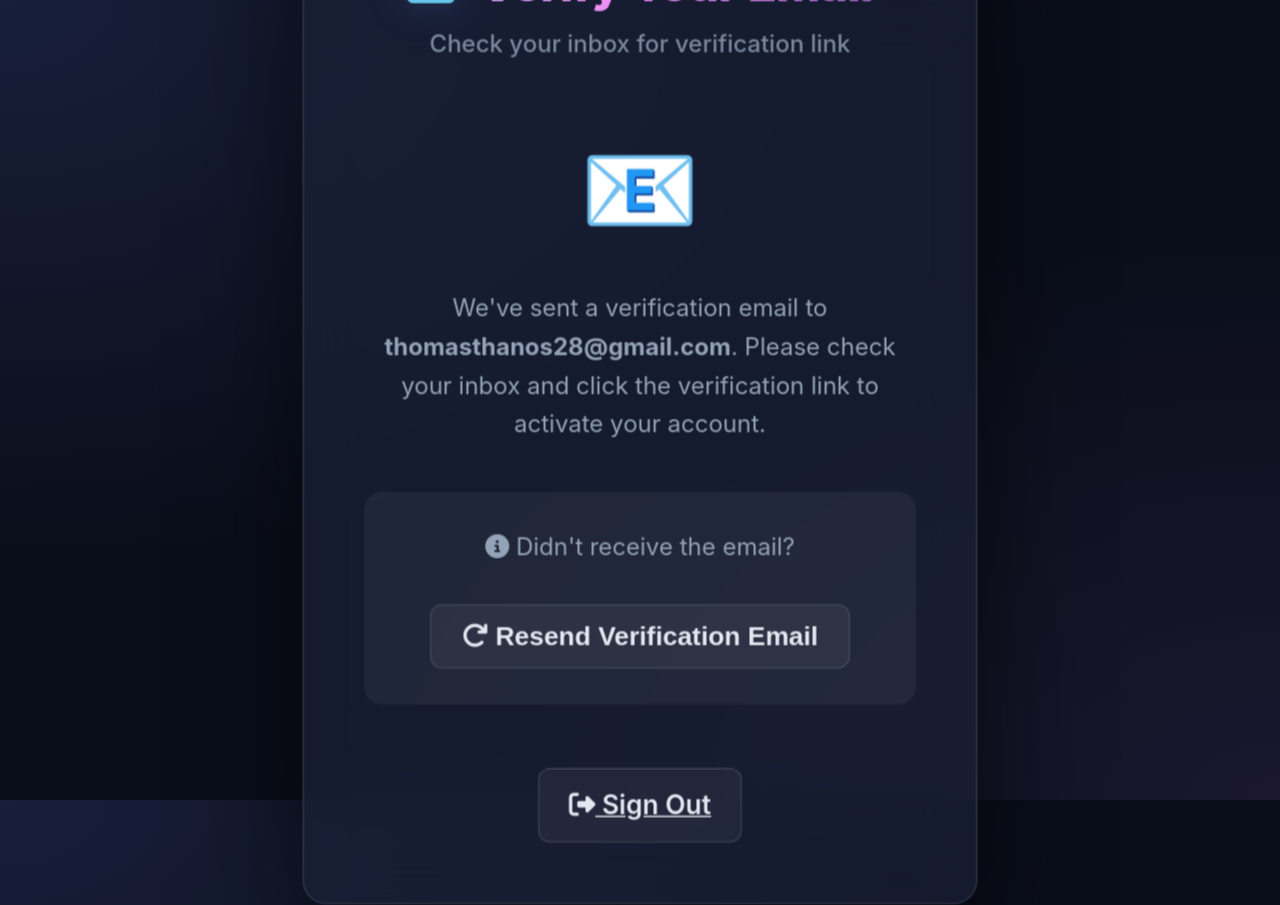
After one commit to thomasthanos/backup-server, a Flask app: page /verify_pending in a window 1280 px wide. The commit adds this page. Run offline with Flask 3, Linux system fonts and the light colour scheme; a user stored in the database is signed in.

Commit message:
Add email verification with code and improve auth flows
Implements email verification using short-lived numeric codes sent via email, adds new templates for code entry and pending verification, and updates authentication logic to require verified emails for access. Refactors registration and sign-in to enforce name entry, improves password reset flow, and adds middleware to restrict access for unverified users. UI changes enhance feedback and form handling for sign-in, registration, and verification steps.

```diff
--- a/file_upload_server/server.py
+++ b/file_upload_server/server.py
@@ -3,17 +3,41 @@ from werkzeug.security import generate_password_hash, check_password_hash
 from werkzeug.utils import secure_filename
 import os
 import secrets
-from datetime import datetime
+from datetime import datetime, timedelta
 import mimetypes
 import sqlite3
 from contextlib import contextmanager
 import logging
+import smtplib
+# Use the correct class names from the ``email.mime`` package.  In
+# Python's ``email.mime`` API, the classes are capitalized as
+# ``MIMEText`` and ``MIMEMultipart``.  Importing them with the wrong
+# capitalization (e.g. ``MimeText`` or ``MimeMultipart``) will raise
+# ImportError in Python 3.13+.
+from email.mime.text import MIMEText
+from email.mime.multipart import MIMEMultipart
+import uuid
+import random
+import string
 
 app = Flask(__name__)
-app.secret_key = secrets.token_hex(32)
+# Use a stable secret key so that session cookies remain valid across restarts.
+# If you deploy this application, replace the value below with a strong random
+# secret key and consider loading it from an environment variable.
+app.secret_key = 'a1b2c3d4e5f6g7h8i9j0'
 app.config['UPLOAD_FOLDER'] = 'uploads'
-app.config['MAX_CONTENT_LENGTH'] = 500 * 1024 * 1024  # 500MB max file size
+# Remove the default maximum file upload size limit. By setting MAX_CONTENT_LENGTH
+# to None, uploads are not restricted by Flask (other layers like the web server
+# may still impose limits). Previously this was set to 500MB.
+app.config['MAX_CONTENT_LENGTH'] = None
 app.config['DATABASE'] = 'data/fileserver.db'
+
+# Ρυθμίσεις SMTP
+app.config['SMTP_SERVER'] = 'smtp.gmail.com'
+app.config['SMTP_PORT'] = 587
+app.config['SMTP_USERNAME'] = 'plussd090@gmail.com'  # Αλλαγή με το email σας
+app.config['SMTP_PASSWORD'] = 'ncchuzjbkkgidnih'     # Αλλαγή με τον κωδικό εφαρμογής
+app.config['BASE_URL'] = 'http://localhost:5000'      # Αλλαγή με το URL της εφαρμογής σας
 
 # Ρύθμιση απλών logs
 logging.basicConfig(level=logging.INFO, format='%(message)s')
@@ -51,6 +75,7 @@ def init_db():
                 email TEXT UNIQUE NOT NULL,
                 password TEXT NOT NULL,
                 name TEXT,
+                email_verified BOOLEAN DEFAULT 0,
                 created TIMESTAMP DEFAULT CURRENT_TIMESTAMP
             );
 
@@ -77,12 +102,117 @@ def init_db():
                 FOREIGN KEY (folder_id) REFERENCES folders(id)
             );
 
+            CREATE TABLE IF NOT EXISTS tokens (
+                id INTEGER PRIMARY KEY AUTOINCREMENT,
+                token TEXT UNIQUE NOT NULL,
+                user_id INTEGER NOT NULL,
+                token_type TEXT NOT NULL, -- 'email_verify' ή 'password_reset'
+                expires TIMESTAMP NOT NULL,
+                used BOOLEAN DEFAULT 0,
+                created TIMESTAMP DEFAULT CURRENT_TIMESTAMP,
+                FOREIGN KEY (user_id) REFERENCES users(id)
+            );
+
             CREATE INDEX IF NOT EXISTS idx_files_user ON files(user_id);
             CREATE INDEX IF NOT EXISTS idx_files_folder ON files(folder_id);
             CREATE INDEX IF NOT EXISTS idx_folders_user ON folders(user_id);
+            CREATE INDEX IF NOT EXISTS idx_tokens_token ON tokens(token);
+            CREATE INDEX IF NOT EXISTS idx_tokens_user_type ON tokens(user_id, token_type);
         ''')
 
 init_db()
+
+# Συνάρτηση αποστολής email
+def send_email(to_email, subject, body):
+    try:
+        # Create a multipart message using the correct class name.  The
+        # ``MIMEMultipart`` class handles the multipart container for
+        # email messages.  It must be imported as ``MIMEMultipart`` (see
+        # imports above).
+        msg = MIMEMultipart()
+        msg['From'] = app.config['SMTP_USERNAME']
+        msg['To'] = to_email
+        msg['Subject'] = subject
+
+        # Attach the HTML body using ``MIMEText``.  ``MIMEText`` should
+        # always be imported and referenced with the proper uppercase
+        # name, otherwise Python will raise ImportError.
+        msg.attach(MIMEText(body, 'html'))
+
+        server = smtplib.SMTP(app.config['SMTP_SERVER'], app.config['SMTP_PORT'])
+        server.starttls()
+        server.login(app.config['SMTP_USERNAME'], app.config['SMTP_PASSWORD'])
+        server.send_message(msg)
+        server.quit()
+        return True
+    except Exception as e:
+        print(f"Σφάλμα αποστολής email: {e}")
+        return False
+
+# Συνάρτηση δημιουργίας token
+def create_token(user_id, token_type, expires_hours=24, conn=None):
+    """
+    Create a new token for a user and return it.
+
+    If a database connection is provided via the ``conn`` parameter, the token
+    insert will occur on that connection. Otherwise, a new connection will be
+    obtained from ``get_db()``. Accepting an optional connection avoids
+    nested ``with get_db()`` blocks, which can cause SQLite to lock the
+    database when multiple write transactions overlap.
+    """
+    token = str(uuid.uuid4())
+    expires = datetime.now() + timedelta(hours=expires_hours)
+
+    if conn is not None:
+        conn.execute(
+            'INSERT INTO tokens (token, user_id, token_type, expires) VALUES (?, ?, ?, ?)',
+            (token, user_id, token_type, expires)
+        )
+    else:
+        with get_db() as conn_local:
+            conn_local.execute(
+                'INSERT INTO tokens (token, user_id, token_type, expires) VALUES (?, ?, ?, ?)',
+                (token, user_id, token_type, expires)
+            )
+    return token
+
+# Generate and store a short‑lived numeric verification code for email verification.
+def create_code(user_id, token_type, expires_minutes=5, length=6, conn=None):
+    """
+    Create a numeric verification code for a user. The code will expire after
+    the specified number of minutes. Returns the code string. If a database
+    connection is provided, the code is inserted using that connection to avoid
+    nested transactions.
+    """
+    # Generate a random numeric code of the desired length
+    code = ''.join(random.choices(string.digits, k=length))
+    expires = datetime.now() + timedelta(minutes=expires_minutes)
+    if conn is not None:
+        conn.execute(
+            'INSERT INTO tokens (token, user_id, token_type, expires) VALUES (?, ?, ?, ?)',
+            (code, user_id, token_type, expires)
+        )
+    else:
+        with get_db() as conn_local:
+            conn_local.execute(
+                'INSERT INTO tokens (token, user_id, token_type, expires) VALUES (?, ?, ?, ?)',
+                (code, user_id, token_type, expires)
+            )
+    return code
+
+# Συνάρτηση επαλήθευσης token
+def verify_token(token, token_type):
+    with get_db() as conn:
+        token_data = conn.execute(
+            'SELECT * FROM tokens WHERE token = ? AND token_type = ? AND used = 0 AND expires > ?',
+            (token, token_type, datetime.now())
+        ).fetchone()
+
+        if token_data:
+            # Σημειώνουμε το token ως χρησιμοποιημένο
+            conn.execute('UPDATE tokens SET used = 1 WHERE id = ?', (token_data['id'],))
+            return token_data
+        return None
 
 @app.route('/')
 def index():
@@ -92,35 +222,65 @@ def index():
 
 @app.route('/signin', methods=['GET', 'POST'])
 def signin():
+    # If the user is already logged in (has an active session), redirect them to the dashboard instead of showing the sign‑in page again.
+    if 'user_id' in session:
+        return redirect(url_for('dashboard'))
     if request.method == 'POST':
         email = request.form.get('email')
         password = request.form.get('password')
 
-        # Παίρνουμε την IP του χρήστη
         user_ip = request.remote_addr
 
         with get_db() as conn:
             user = conn.execute('SELECT * FROM users WHERE email = ?', (email,)).fetchone()
 
             if user and check_password_hash(user['password'], password):
+                # If the user's email is not yet verified, send a one‑time code instead of a link
+                if not user['email_verified']:
+                    # Generate a short‑lived numeric code (5 minute expiry)
+                    code = create_code(user['id'], 'email_code', expires_minutes=5, conn=conn)
+                    # Prepare email with the verification code
+                    email_body = f"""
+                    <html>
+                    <body>
+                        <h2>Email Verification Code</h2>
+                        <p>Your verification code is: <strong>{code}</strong></p>
+                        <p>This code is valid for 5 minutes. Please enter it along with your password to verify your account.</p>
+                    </body>
+                    </html>
+                    """
+                    send_email(email, "Email Verification Code - File Upload Server", email_body)
+                    flash('A verification code has been sent to your email. Please enter it along with your password to verify your account.', 'success')
+                    # Store user info in session so that /verify_code can associate the code with the user
+                    session['user_id'] = user['id']
+                    session['user_email'] = user['email']
+                    return redirect(url_for('verify_code'))
+
+                # Email already verified: log the user in normally
                 session['user_id'] = user['id']
                 session['user_email'] = user['email']
-                # ΝΕΟ: Προσθήκη IP στο μήνυμα επιτυχίας
                 logger.info(f"Σύνδεση επιτυχής - {email} από IP: {user_ip}")
                 flash('Successfully logged in!', 'success')
                 return redirect(url_for('dashboard'))
             else:
-                # ΝΕΟ: Προσθήκη IP στο μήνυμα αποτυχίας
                 logger.info(f"Αποτυχημένη σύνδεση - {email} από IP: {user_ip}")
                 flash('Invalid email or password', 'error')
 
-    return render_template('signin.html')
+    # Determine whether we should show the login form (instead of the registration form).
+    # Accept multiple possible query parameters for flexibility (e.g., show_login, show_login, login).
+    show_login = False
+    for key in ['show_login', 'show_login', 'login']:
+        val = request.args.get(key)
+        if val and val.lower() in ['1', 'true', 'yes']:
+            show_login = True
+            break
+    return render_template('signin.html', show_login=show_login)
 
 @app.route('/register', methods=['POST'])
 def register():
     email = request.form.get('email')
     password = request.form.get('password')
-    name = request.form.get('name', email.split('@')[0])
+    name = request.form.get('name', '').strip()
 
     with get_db() as conn:
         existing = conn.execute('SELECT id FROM users WHERE email = ?', (email,)).fetchone()
@@ -129,46 +289,203 @@ def register():
             flash('Email already registered', 'error')
             return redirect(url_for('signin'))
 
+        # Require a non-empty name
+        if not name:
+            flash('Name is required', 'error')
+            return redirect(url_for('signin'))
+
         conn.execute('INSERT INTO users (email, password, name) VALUES (?, ?, ?)',
                     (email, generate_password_hash(password), name))
 
         user = conn.execute('SELECT id FROM users WHERE email = ?', (email,)).fetchone()
+
+        # Generate a numeric verification code valid for 5 minutes
+        code = create_code(user['id'], 'email_code', expires_minutes=5, conn=conn)
+
+        # Send email with verification code instead of a link
+        email_body = f"""
+        <html>
+        <body>
+            <h2>Welcome to File Upload Server!</h2>
+            <p>Your verification code is: <strong>{code}</strong></p>
+            <p>This code is valid for 5 minutes. Please enter it along with your password to activate your account.</p>
+            <p>If you didn't create an account, you can safely ignore this email.</p>
+        </body>
+        </html>
+        """
+
+        if send_email(email, "Verify Your Email - File Upload Server", email_body):
+            flash('Account created successfully! A verification code has been sent to your email. Please enter it along with your password.', 'success')
+        else:
+            flash('Account created successfully! But we could not send the verification code email. Please contact support.', 'warning')
+
+        # Store session details so the user can verify their code
         session['user_id'] = user['id']
         session['user_email'] = email
 
     logger.info(f"Νέος χρήστης - {email}")
-    flash('Account created successfully!', 'success')
-    return redirect(url_for('dashboard'))
+    return redirect(url_for('verify_code'))
+
+# Route για αναμονή επαλήθευσης
+@app.route('/verify_pending')
+def verify_pending():
+    if 'user_id' not in session:
+        return redirect(url_for('signin'))
+    return render_template('verify-pending.html')
+
+# Route για επαλήθευση email
+@app.route('/verify_email/<token>')
+def verify_email(token):
+    token_data = verify_token(token, 'email_verify')
+
+    if token_data:
+        with get_db() as conn:
+            conn.execute('UPDATE users SET email_verified = 1 WHERE id = ?', (token_data['user_id'],))
+
+        flash('Email verified successfully! You can now use all features.', 'success')
+        return redirect(url_for('dashboard'))
+    else:
+        flash('Invalid or expired verification link.', 'error')
+        return redirect(url_for('signin'))
+
+# Route for verifying a numeric code sent via email.  When a user registers
+# or attempts to sign in without a verified email, a short‑lived code is
+# generated and emailed to them.  This route presents a form where the
+# user can enter the code and their account password.  If both the code
+# and password match, the user's email is marked as verified.
+@app.route('/verify_code', methods=['GET', 'POST'])
+def verify_code():
+    # User must be logged in (via session) to verify their code
+    if 'user_id' not in session:
+        return redirect(url_for('signin'))
+    if request.method == 'POST':
+        code = request.form.get('code', '').strip()
+        password = request.form.get('password', '')
+        with get_db() as conn:
+            # Find a valid (not used, not expired) email_code token for this user
+            token_data = conn.execute(
+                'SELECT * FROM tokens WHERE token = ? AND token_type = ? AND used = 0 AND expires > ? AND user_id = ?',
+                (code, 'email_code', datetime.now(), session['user_id'])
+            ).fetchone()
+            if not token_data:
+                flash('Invalid or expired verification code.', 'error')
+                return render_template('verify-code.html')
+            # Verify the user's password
+            user = conn.execute('SELECT * FROM users WHERE id = ?', (session['user_id'],)).fetchone()
+            if not user or not check_password_hash(user['password'], password):
+                flash('Invalid password. Please try again.', 'error')
+                return render_template('verify-code.html')
+            # Mark the token as used and verify the user's email
+            conn.execute('UPDATE tokens SET used = 1 WHERE id = ?', (token_data['id'],))
+            conn.execute('UPDATE users SET email_verified = 1 WHERE id = ?', (session['user_id'],))
+        flash('Email verified successfully! You can now use all features.', 'success')
+        return redirect(url_for('dashboard'))
+    # GET request: show the code verification form
+    return render_template('verify-code.html')
+
+# Route για επαναποστολή verification email
+@app.route('/resend_verification', methods=['POST'])
+def resend_verification():
+    if 'user_id' not in session:
+        return redirect(url_for('signin'))
+
+    with get_db() as conn:
+        user = conn.execute('SELECT * FROM users WHERE id = ?', (session['user_id'],)).fetchone()
+
+        if user and not user['email_verified']:
+            # Create a new 5‑minute verification code and send it to the user
+            code = create_code(user['id'], 'email_code', expires_minutes=5, conn=conn)
+            email_body = f"""
+            <html>
+            <body>
+                <h2>Email Verification Code</h2>
+                <p>Your new verification code is: <strong>{code}</strong></p>
+                <p>This code is valid for 5 minutes. Please enter it along with your password to verify your account.</p>
+            </body>
+            </html>
+            """
+
+            if send_email(user['email'], "Email Verification Code - File Upload Server", email_body):
+                flash('A new verification code has been sent!', 'success')
+            else:
+                flash('Error sending verification code. Please try again later.', 'error')
+        else:
+            flash('Email is already verified or user not found.', 'info')
+
+    # Always redirect to the code verification page so user can enter the new code
+    return redirect(url_for('verify_code'))
 
 @app.route('/request_password_reset', methods=['GET', 'POST'])
 def request_password_reset():
     if request.method == 'POST':
         email = request.form.get('email')
 
-        # Εδώ θα μπορούσατε να προσθέσετε λογική για αποστολή email reset
-        # Για τώρα, απλά εμφανίζουμε ένα μήνυμα
+        with get_db() as conn:
+            user = conn.execute('SELECT * FROM users WHERE email = ?', (email,)).fetchone()
 
-        flash('If an account with that email exists, a password reset link has been sent.', 'success')
+            if user:
+                # Δημιουργία token ανάκτησης κωδικού
+                # Use the existing DB connection to avoid nested writes
+                token = create_token(user['id'], 'password_reset', expires_hours=1, conn=conn)  # 1 ώρα ισχύς
+
+                # Αποστολή email ανάκτησης
+                reset_url = f"{app.config['BASE_URL']}/reset_password/{token}"
+                email_body = f"""
+                <html>
+                <body>
+                    <h2>Password Reset Request</h2>
+                    <p>You requested a password reset. Click the link below to reset your password:</p>
+                    <a href="{reset_url}" style="background-color: #66c7ea; color: white; padding: 12px 24px; text-decoration: none; border-radius: 8px; display: inline-block;">Reset Password</a>
+                    <p>This link will expire in 1 hour.</p>
+                    <p>If you didn't request this, please ignore this email.</p>
+                </body>
+                </html>
+                """
+
+                if send_email(email, "Password Reset - File Upload Server", email_body):
+                    flash('If an account with that email exists, a password reset link has been sent.', 'success')
+                else:
+                    flash('Error sending reset email. Please try again later.', 'error')
+            else:
+                # Για ασφάλεια, δεν αποκαλύπτουμε αν το email υπάρχει
+                flash('If an account with that email exists, a password reset link has been sent.', 'success')
+
         return redirect(url_for('signin'))
 
     return render_template('request-password-reset.html')
 
 @app.route('/reset_password/<token>', methods=['GET', 'POST'])
 def reset_password(token):
-    # Αυτό είναι ένα placeholder - θα χρειαστεί πραγματική λογική για token validation
+    # Επαλήθευση του token
+    token_data = verify_token(token, 'password_reset')
+
+    if not token_data:
+        flash('Invalid or expired reset link.', 'error')
+        return redirect(url_for('request_password_reset'))
+
     if request.method == 'POST':
         password = request.form.get('password')
         confirm_password = request.form.get('confirm_password')
 
         if password != confirm_password:
             flash('Passwords do not match', 'error')
-            return render_template('reset-password.html')
+            return render_template('reset-password.html', token=token)
 
-        # Εδώ θα μπορούσατε να ενημερώσετε τον κωδικό στη βάση δεδομένων
+        if len(password) < 6:
+            flash('Password must be at least 6 characters long', 'error')
+            return render_template('reset-password.html', token=token)
+
+        # Ενημέρωση του κωδικού
+        with get_db() as conn:
+            conn.execute(
+                'UPDATE users SET password = ? WHERE id = ?',
+                (generate_password_hash(password), token_data['user_id'])
+            )
+
         flash('Password has been reset successfully!', 'success')
         return redirect(url_for('signin'))
 
-    return render_template('reset-password.html')
+    return render_template('reset-password.html', token=token)
 
 @app.route('/logout')
 def logout():
@@ -176,7 +493,8 @@ def logout():
     session.clear()
     logger.info(f"Αποσύνδεση - {email}")
     flash('Logged out successfully', 'success')
-    return redirect(url_for('signin'))
+    # Redirect to the sign‑in page and instruct it to show the login form instead of the registration form.
+    return redirect(url_for('signin', show_login=1))
 
 @app.route('/dashboard')
 @app.route('/dashboard/<int:folder_id>')
@@ -472,6 +790,19 @@ def account():
                          total_size=total_size,
                          folder_count=folder_count)
 
+# Middleware για έλεγχο επαλήθευσης email
+@app.before_request
+def check_email_verified():
+    # Permit access to certain routes even if the user has not yet verified their email.  In
+    # addition to static assets and the old verify_email route, allow the code
+    # verification route so the user can enter their code and password.  Also
+    # permit sign‑in, resending codes and logging out.
+    if 'user_id' in session and request.endpoint not in ['static', 'verify_email', 'verify_pending', 'logout', 'signin', 'resend_verification', 'verify_code']:
+        with get_db() as conn:
+            user = conn.execute('SELECT email_verified FROM users WHERE id = ?', (session['user_id'],)).fetchone()
+            if user and not user['email_verified'] and request.endpoint != 'verify_pending':
+                return redirect(url_for('verify_pending'))
+
 if __name__ == '__main__':
     print("=" * 40)
     print("File Server - Εκκίνηση...")
@@ -480,6 +811,9 @@ if __name__ == '__main__':
     print(f"Φάκελος uploads: {app.config['UPLOAD_FOLDER']}")
     print(f"Βάση δεδομένων: {app.config['DATABASE']}")
     print("=" * 40)
+    print("ΣΗΜΑΝΤΙΚΟ: Ρυθμίστε τα SMTP credentials στο server.py")
+    print("για να λειτουργήσει το σύστημα επαλήθευσης email")
+    print("=" * 40)
 
     # Απενεργοποίηση debug messages
     import warnings
--- /dev/null
+++ b/file_upload_server/templates/verify-pending.html
@@ -0,0 +1,67 @@
+<!DOCTYPE html>
+<html lang="el">
+<head>
+    <meta charset="UTF-8">
+    <meta name="viewport" content="width=device-width, initial-scale=1.0">
+    <title>Verify Email - File Upload Server</title>
+    <link rel="stylesheet" href="https://cdnjs.cloudflare.com/ajax/libs/font-awesome/6.4.0/css/all.min.css">
+    <link rel="stylesheet" href="{{ url_for('static', filename='css/style.css') }}">
+</head>
+<body>
+    <div class="auth-container">
+        <div class="form-container">
+            <div class="title-container">
+                <div class="title-wrapper">
+                    <div class="title-icon">
+                        <i class="fas fa-envelope"></i>
+                    </div>
+                    <h1 class="title">Verify Your Email</h1>
+                </div>
+                <p class="subtitle">Check your inbox for verification link</p>
+            </div>
+
+            {% with messages = get_flashed_messages(with_categories=true) %}
+                {% if messages %}
+                    {% for category, message in messages %}
+                        <div class="alert alert-{{ category }}">
+                            {% if category == 'success' %}
+                                <i class="fas fa-check"></i>
+                            {% elif category == 'error' %}
+                                <i class="fas fa-times"></i>
+                            {% else %}
+                                <i class="fas fa-exclamation-triangle"></i>
+                            {% endif %}
+                            {{ message }}
+                        </div>
+                    {% endfor %}
+                {% endif %}
+            {% endwith %}
+
+            <div style="text-align: center; margin: 2rem 0;">
+                <div style="font-size: 4rem; margin-bottom: 1rem;">📧</div>
+                <p style="color: var(--text-secondary); margin-bottom: 2rem;">
+                    We've sent a verification email to <strong>{{ session.user_email }}</strong>.
+                    Please check your inbox and click the verification link to activate your account.
+                </p>
+
+                <div style="background: rgba(255,255,255,0.05); padding: 1.5rem; border-radius: 12px; margin: 2rem 0;">
+                    <p style="margin-bottom: 1rem; color: var(--text-secondary);">
+                        <i class="fas fa-info-circle"></i> Didn't receive the email?
+                    </p>
+                    <form method="POST" action="{{ url_for('resend_verification') }}">
+                        <button type="submit" class="btn-secondary" style="width: auto; padding: 10px 20px;">
+                            <i class="fas fa-redo"></i> Resend Verification Email
+                        </button>
+                    </form>
+                </div>
+            </div>
+
+            <div style="text-align: center; margin-top: 2rem;">
+                <a href="{{ url_for('logout') }}" class="btn-secondary" style="display: inline-block; width: auto; padding: 10px 20px;">
+                    <i class="fas fa-sign-out-alt"></i> Sign Out
+                </a>
+            </div>
+        </div>
+    </div>
+</body>
+</html>
```
Also changed, not shown: file_upload_server/templates/reset-password.html (+18 -1 lines), file_upload_server/templates/signin.html (+33 -14 lines), file_upload_server/templates/verify-code.html (added, +72 -0 lines), file_upload_server/templates/verify.html (+54 -13 lines), data/fileserver.db, 1 other file.
